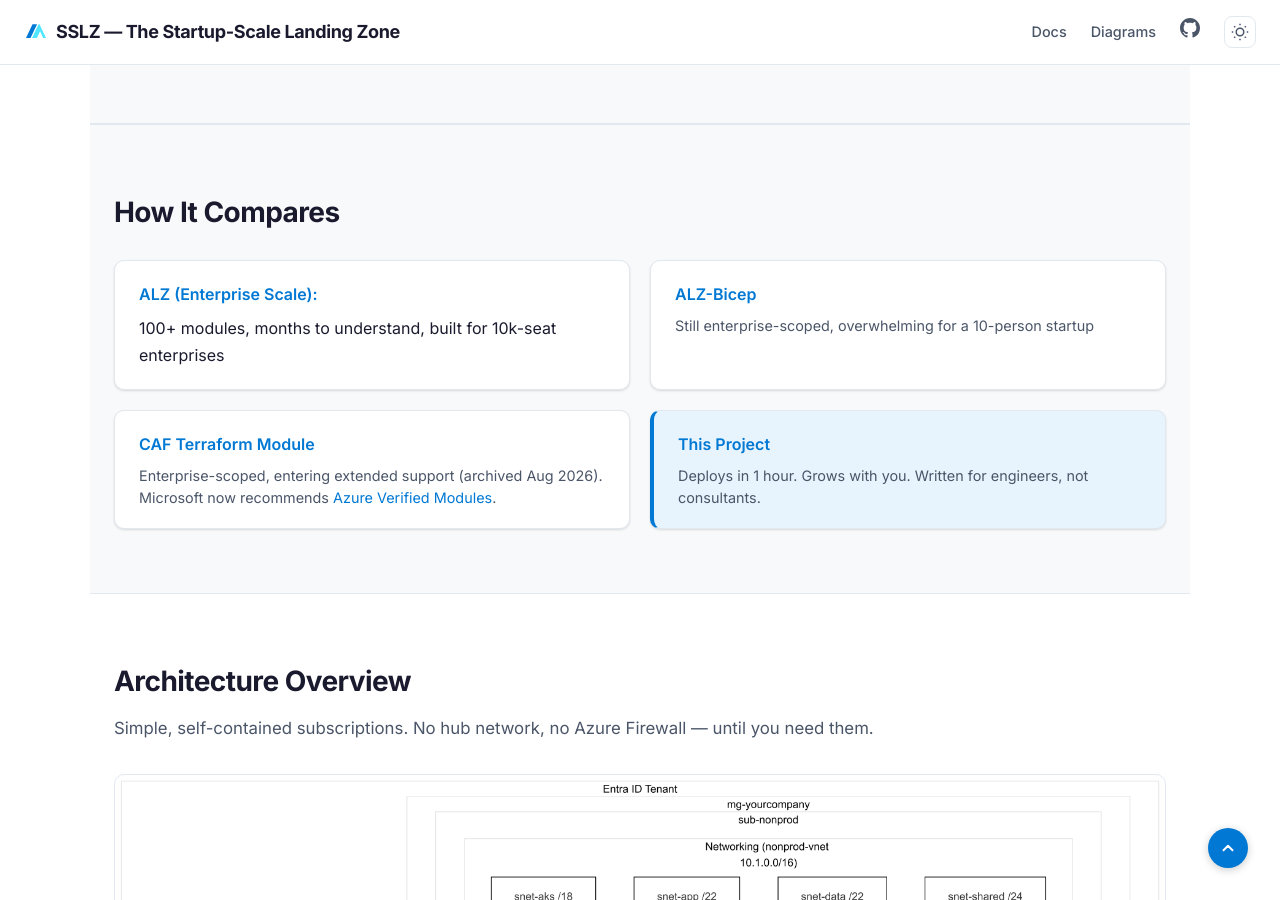
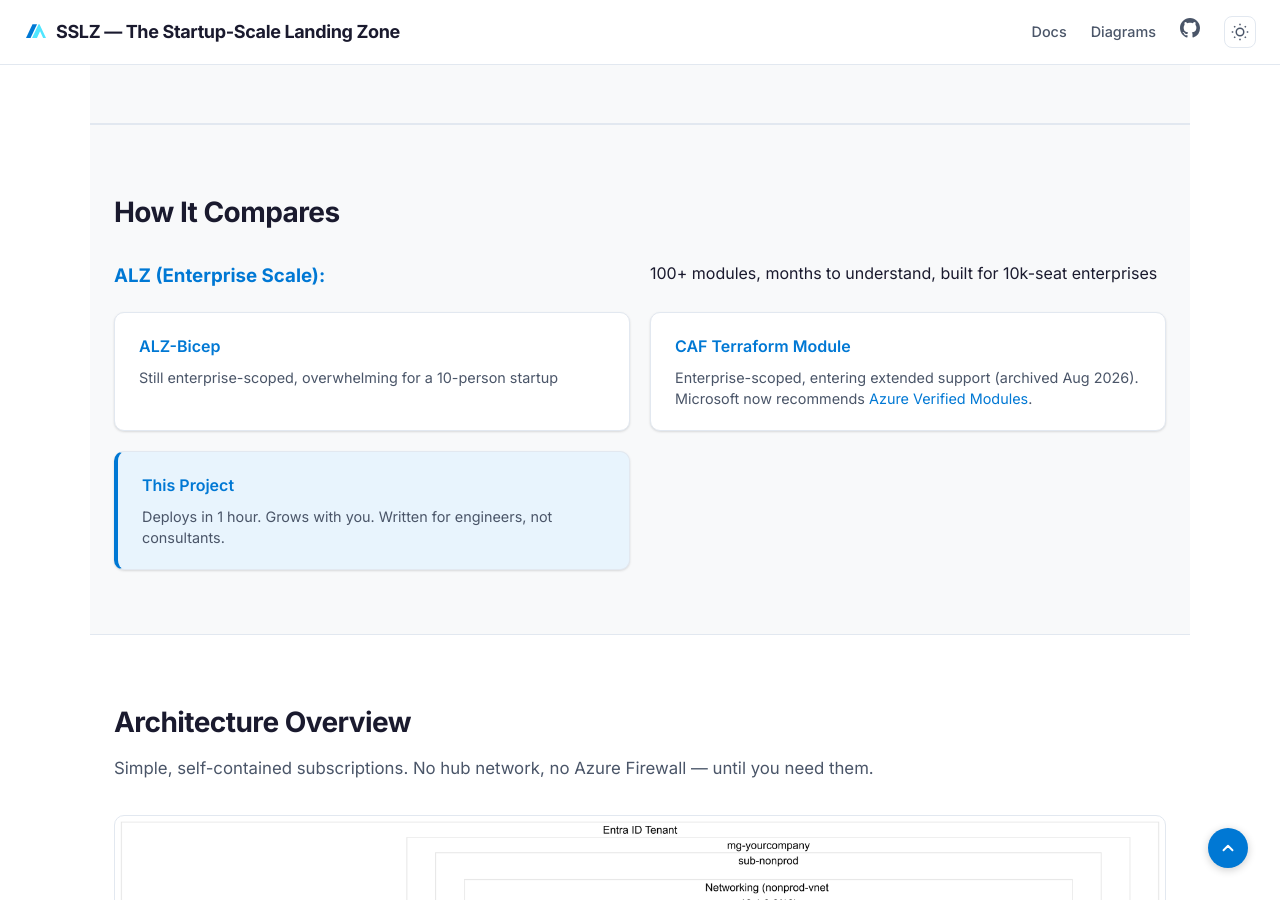
Before and after one commit to ricmmartins/sslz, a Jekyll site: the page built from index.md, in a window 1280 px wide and 900 px high, scrolled down 985 px. Built offline with Jekyll 4.4.1, drawn with Linux system fonts in a browser that asks for light colours.

Commit message:
Remove ALZ (Enterprise Scale) compare card
Removed a compare card for ALZ (Enterprise Scale) from the landing section.

```diff
--- a/index.md
+++ b/index.md
@@ -43,9 +43,9 @@
 <section class="landing-section alt-bg">
   <h2>How It Compares</h2>
   <div class="compare-grid">
-    <div class="compare-card">
+
       <h3><a href="https://aka.ms/alz">ALZ (Enterprise Scale):</a></h3> 100+ modules, months to understand, built for 10k-seat enterprises
-    </div>
+
     <div class="compare-card">
       <h3><a href="https://github.com/Azure/ALZ-Bicep">ALZ-Bicep</a></h3>
       <p>Still enterprise-scoped, overwhelming for a 10-person startup</p>
```
